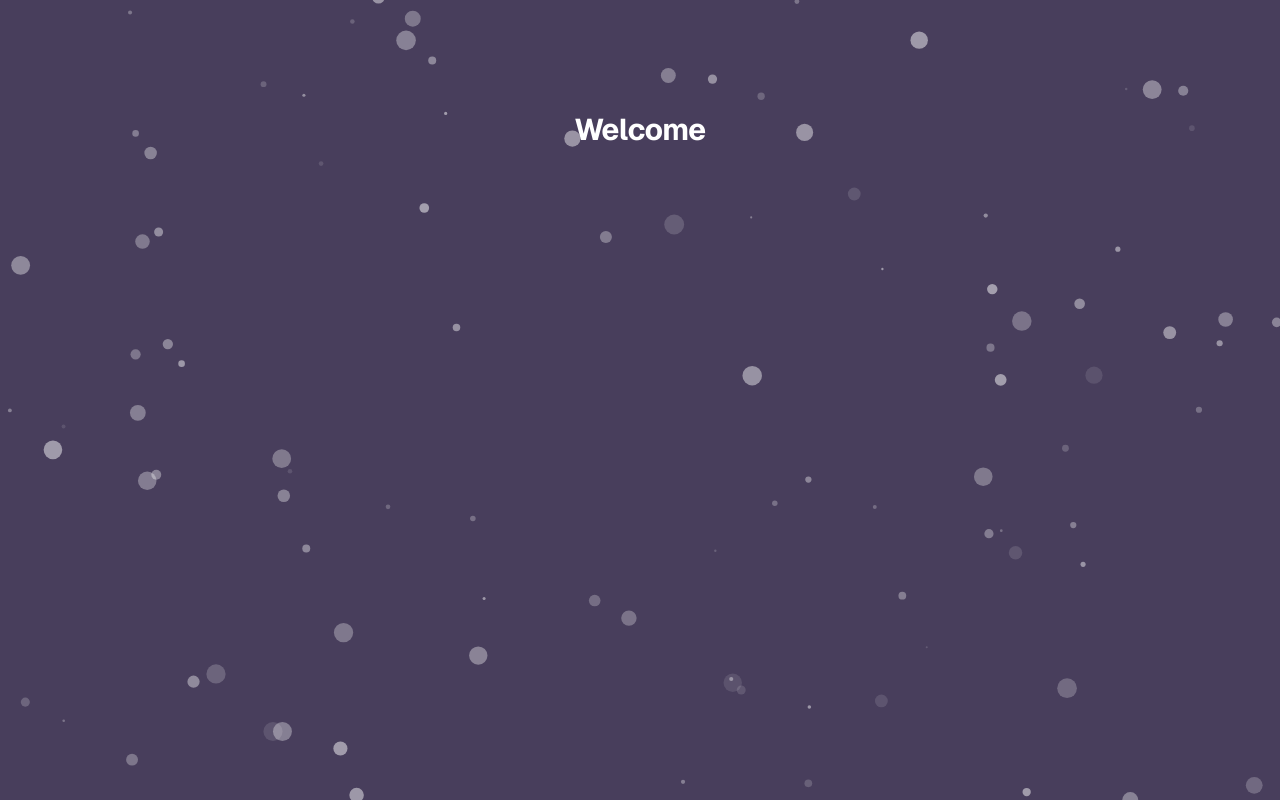
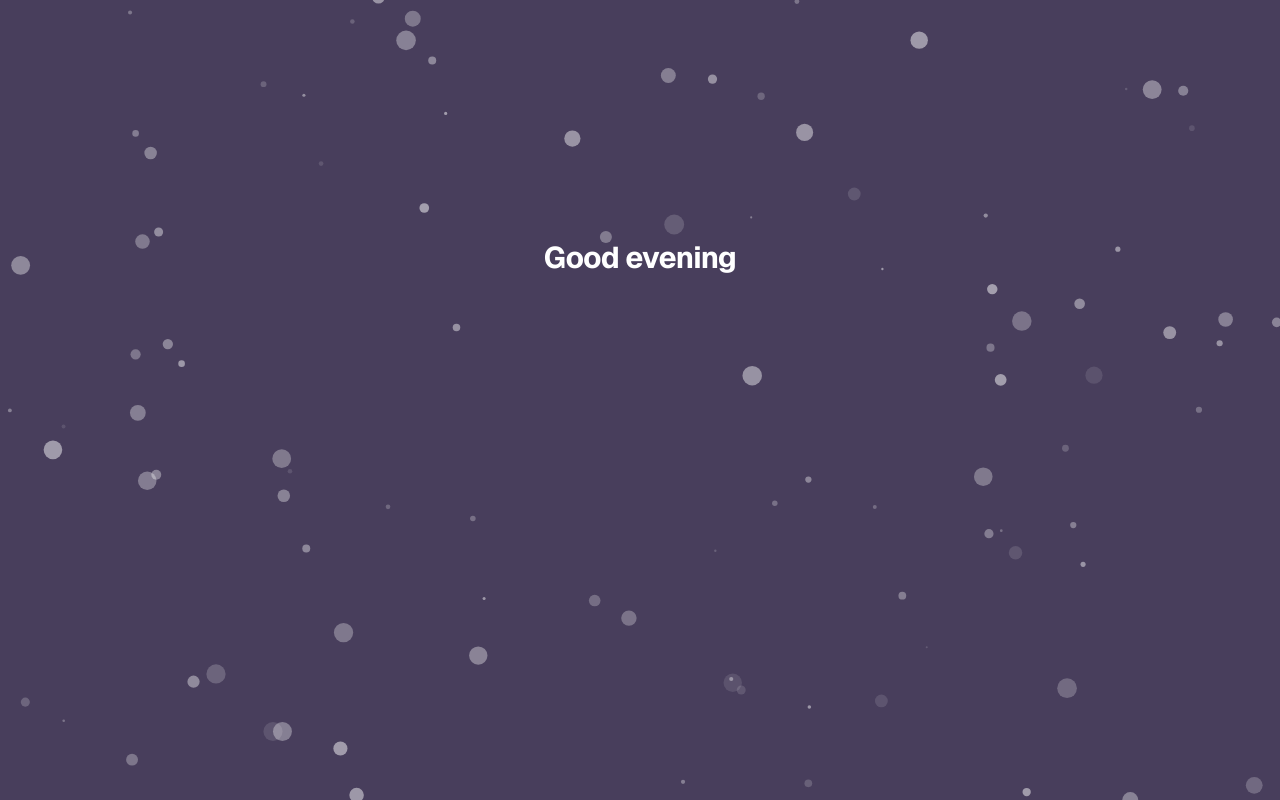
Before and after one commit to dzqli/pw, a Next.js app: page / in a window 1280 px wide. Built offline with nearby package versions, Linux system fonts and the light colour scheme.

Commit message:
show contextual greeting

```diff
--- a/src/app/page.tsx
+++ b/src/app/page.tsx
@@ -4,10 +4,10 @@ import { useEffect, useState } from 'react';
 import Particles, { initParticlesEngine } from '@tsparticles/react';
 import { loadSlim } from '@tsparticles/slim';
 import ParticleOptions from '@/app/assets/particles.snow.json';
+import { getTimeBand } from '@/helpers';
 
 export default function Home() {
   // TODO: move this up to context if > 1 instances of particles
-  // TODO: consider pulling this out of the main page, and instead allower Particles to be its own, client loaded component
   const [isParticlesInit, setParticlesInit] = useState(false);
 
   // this should be run only once per application lifetime
@@ -21,6 +21,9 @@ export default function Home() {
   return (
     <div className="items-center justify-items-center min-h-screen p-8 gap-16 sm:p-20 font-[family-name:var(--font-geist-sans)]">
       <main className="flex flex-col gap-8 items-center">
+        <h1 className="text-2xl font-bold leading-7 mt-[20vh] sm:truncate sm:text-3xl sm:tracking-tight">
+          Good {getTimeBand(new Date())}
+        </h1>
         {isParticlesInit && (
           <Particles
             id="tsparticles"
@@ -28,9 +31,6 @@ export default function Home() {
             options={ParticleOptions}
           />
         )}
-        <h1 className="text-2xl font-bold leading-7 sm:truncate sm:text-3xl sm:tracking-tight">
-          Welcome
-        </h1>
       </main>
     </div>
   );
--- /dev/null
+++ b/src/helpers.ts
@@ -0,0 +1,9 @@
+// helpers.ts
+
+export const getTimeBand = (date: Date) => {
+  const hours = date.getHours();
+  if (hours < 4) return 'evening';
+  if (hours < 12) return 'morning';
+  if (hours < 18) return 'afternoon';
+  return 'evening';
+};
```
